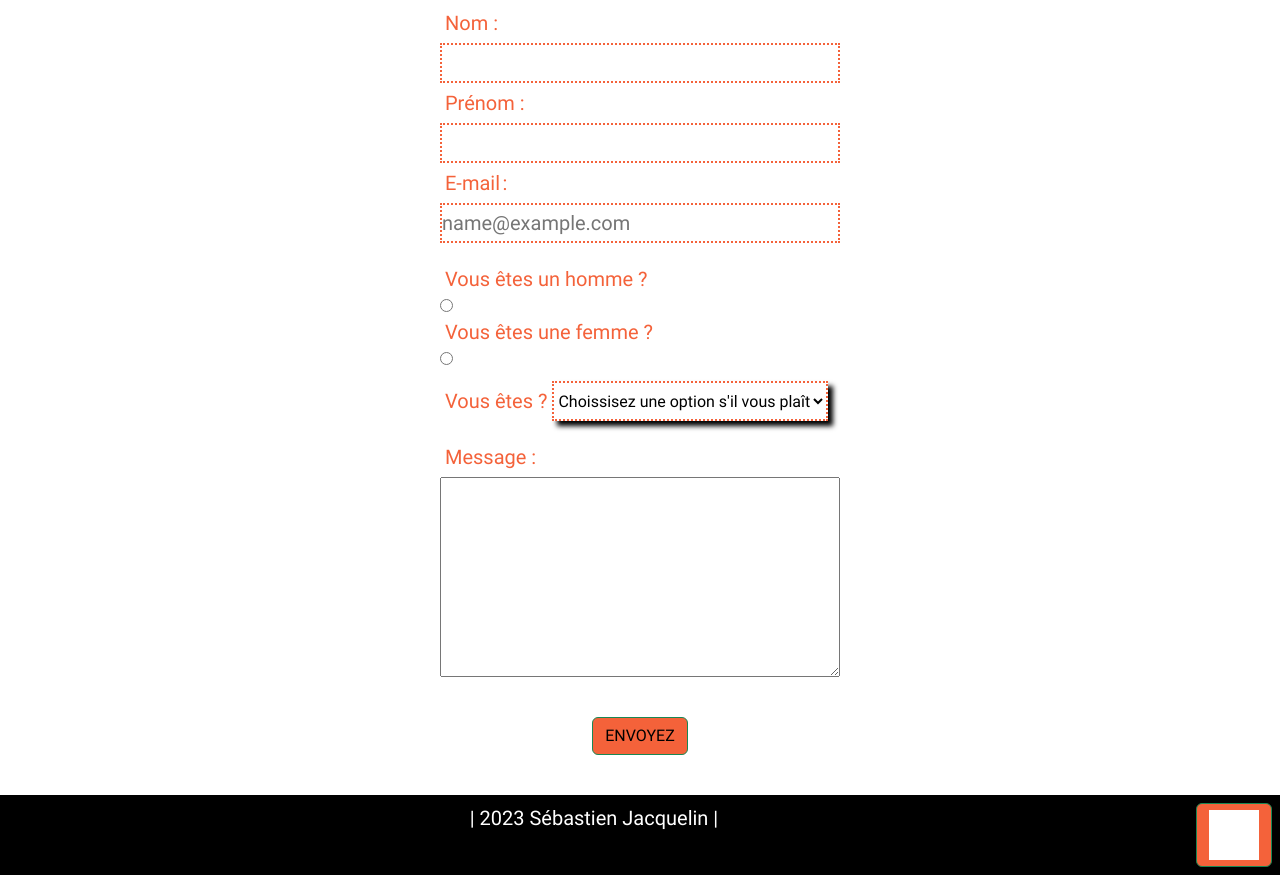
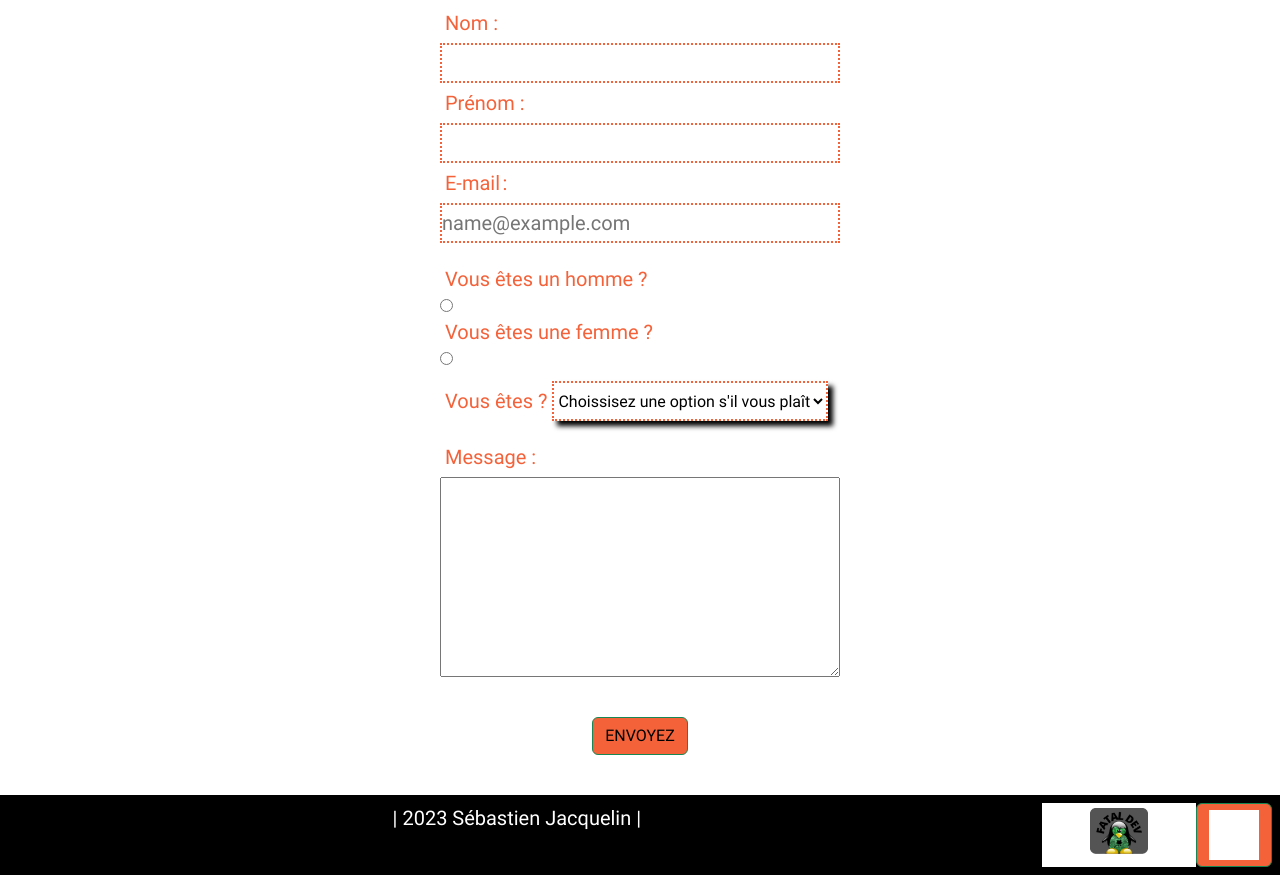
Before and after one commit to Sebastien73/cv_campus_gh, a plain HTML site: page pages/cvs/cv_seb/contact.html in a window 1280 px wide. Shown: the part 536-1411 px from the top of the page. Drawn offline with Linux system fonts and the light colour scheme; files whose address does not match are found by name.

Commit message:
ajout bouton accueil footer cv seb

```diff
--- a/pages/cvs/cv_seb/assets/css/style.css
+++ b/pages/cvs/cv_seb/assets/css/style.css
@@ -20,7 +20,9 @@ body {
 h1, h2, h3{
     font-family: 'Raleway', sans-serif;
 }
-
+.photo__team {
+    width: 40%;
+}
 /* MODIFICATION CSS BOOTSTRAP */
 
 .btn-success{
--- a/pages/cvs/cv_seb/contact.html
+++ b/pages/cvs/cv_seb/contact.html
@@ -118,11 +118,14 @@
                 <p>| 2023 Sébastien Jacquelin |</p>
             </div>
             <div class="p-2 flex-shrink-1 backTop">
-                <button class="btn btn-success align-self-end btnhover">
-                    <a href="#header" title="Retour en haut">
-                        <img src="assets/images/back-to-top.svg" alt="retour en haut">
-                    </a>
-                </button>
+                <div class="d-flex">
+                    <a class="logo_entreprise" href="/index.html"><img class="photo__team" src="/assets/img/logo_entreprise.png"></a>
+                    <button class="btn btn-success align-self-end btnhover">
+                        <a href="#header" title="Retour en haut">
+                            <img src="assets/images/back-to-top.svg" alt="retour en haut">
+                        </a>
+                    </button>
+                </div>
             </div>
           </div>
     </footer>
```
Also changed, not shown: pages/cvs/cv_seb/hobby.html (+8 -5 lines), pages/cvs/cv_seb/index.html (+8 -5 lines), pages/cvs/cv_seb/tailwind.html (+8 -4 lines).
